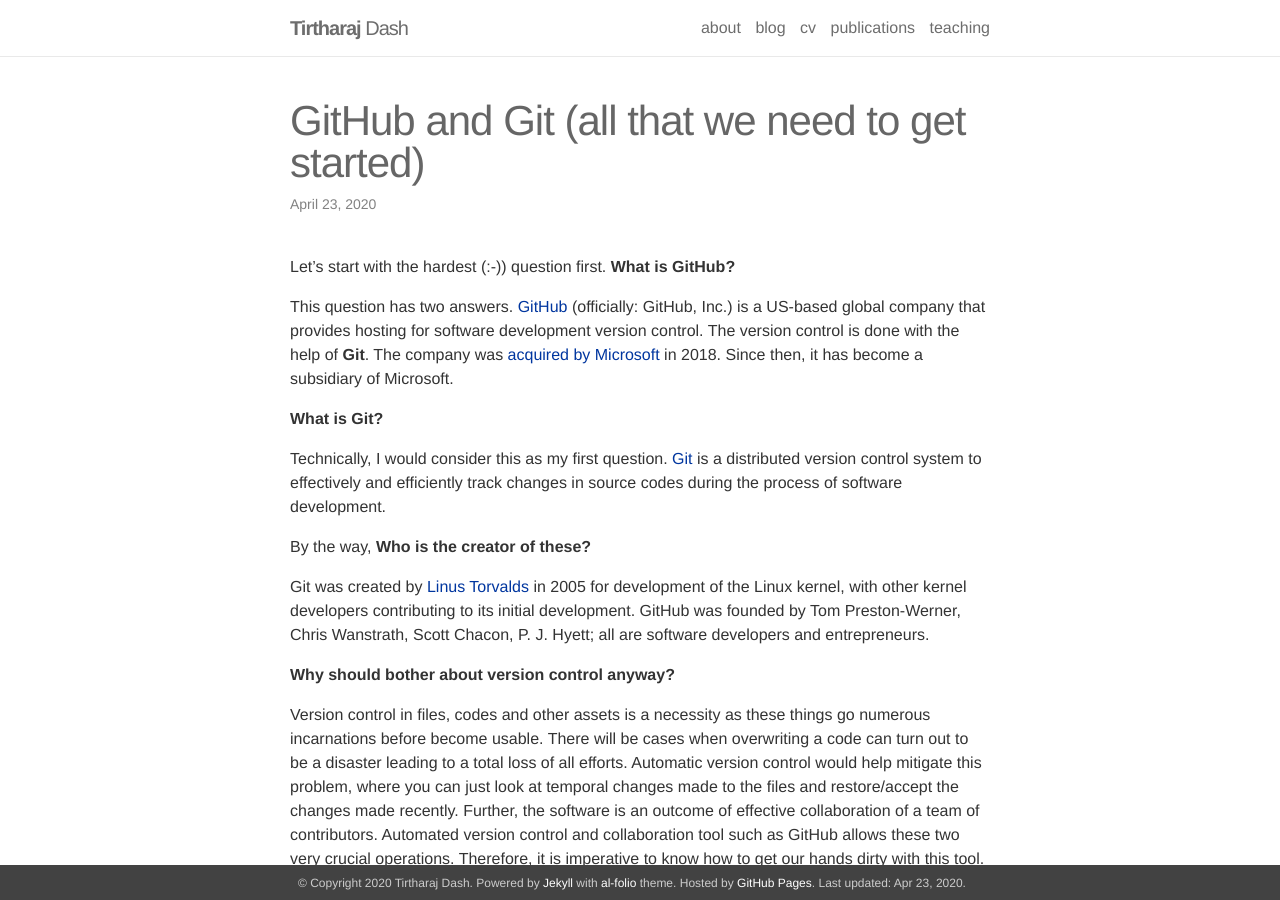
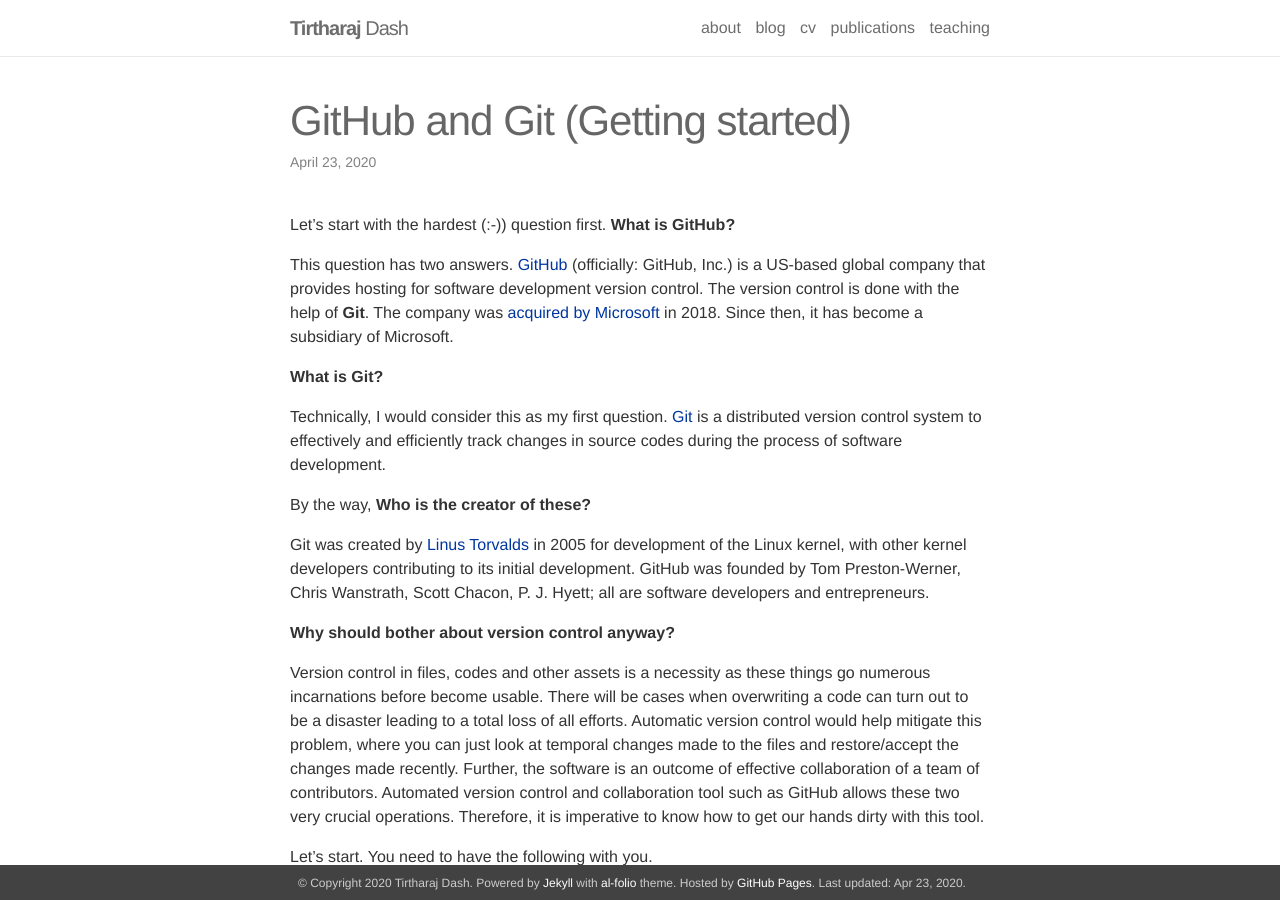
Before and after one commit to tirtharajdash/tirtharajdash.github.io, a Jekyll site: the page built from _posts/2020-04-23-Git-and-GitHub.markdown, in a window 1280 px wide and 900 px high. Built offline with Jekyll 4.4.1, drawn with Linux system fonts in a browser that asks for light colours; nearby versions of some CDN libraries.

Commit message:
blog title edited

```diff
--- a/_posts/2020-04-23-Git-and-GitHub.markdown
+++ b/_posts/2020-04-23-Git-and-GitHub.markdown
@@ -1,6 +1,6 @@
 ---
 layout: post
-title: GitHub and Git (all that we need to get started)
+title: GitHub and Git (Getting started)
 date: 2020-04-23 04:00:00
 description: What is Git, GitHub, and how do I setup?
 ---
```
Also changed, not shown: other parts of _posts/2020-04-23-Git-and-GitHub.markdown (+1 -1 lines).
